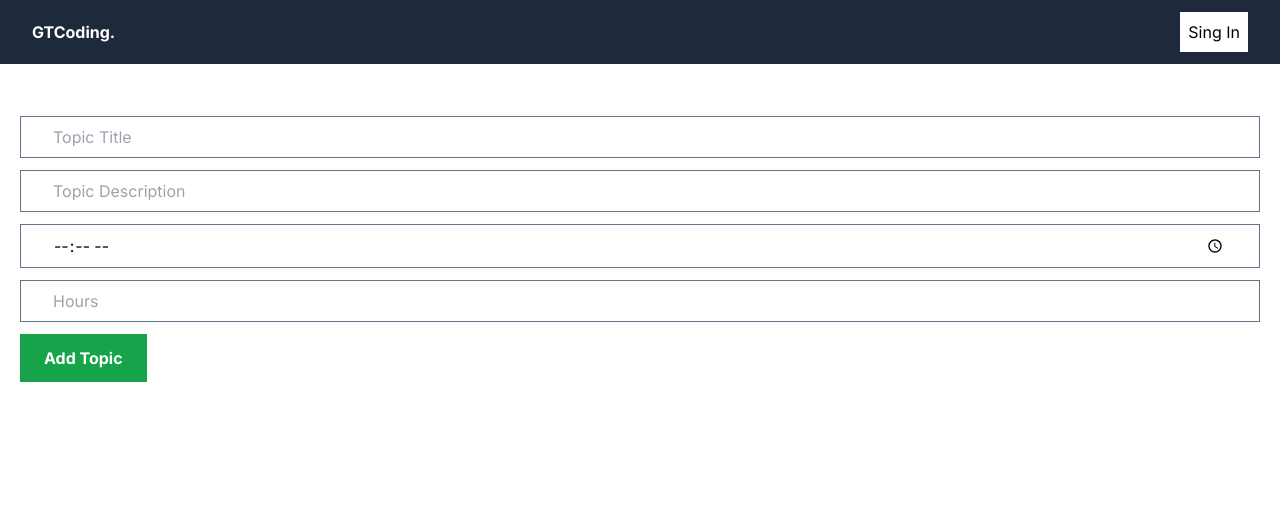
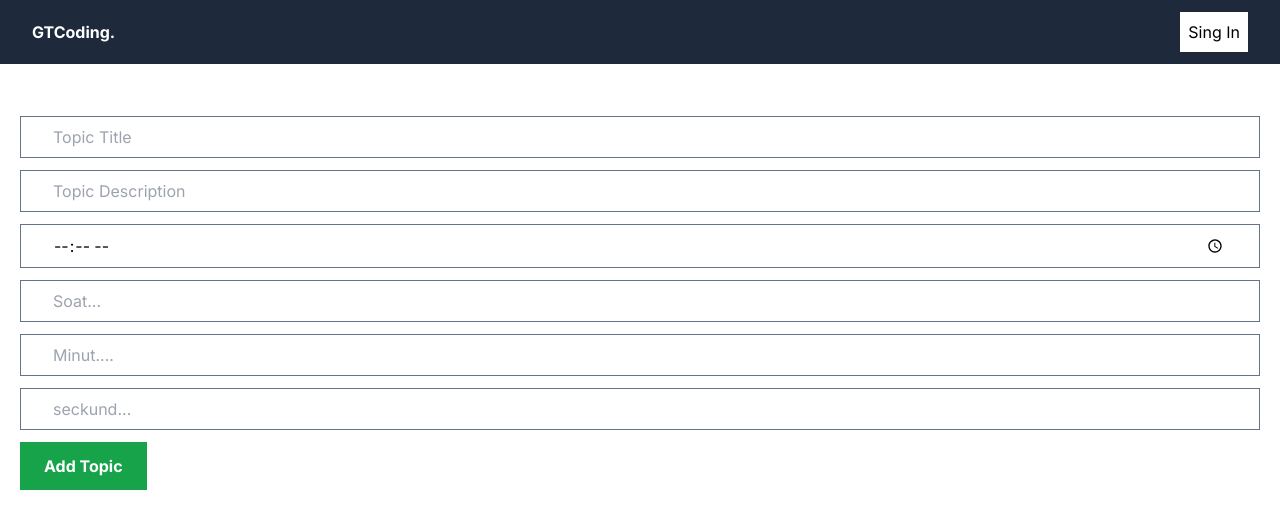
Before and after one commit to Umidjon-developer05/umidjon_portfolio, a Next.js app: page /addTopic in a window 1280 px wide. Shown: the top 528 px of the page. Built offline with nearby package versions, Linux system fonts and the light colour scheme; no server answers.

Commit message:
first commit

```diff
--- a/app/addTopic/page.jsx
+++ b/app/addTopic/page.jsx
@@ -8,7 +8,9 @@ export default function AddTopic() {
   const [title, setTitle] = useState("");
   const [description, setDescription] = useState("");
   const [time, setTime] = useState("");
-  const [hours, setHours] = useState("");
+  const [time1, setTime1] = useState("");
+  const [time2, setTime2] = useState("");
+  const [time3, setTime3] = useState("");
   const { data: session, status } = useSession();
   const router = useRouter();
 
@@ -16,22 +18,18 @@ export default function AddTopic() {
     const handleSubmit = async (e) => {
       e.preventDefault();
 
-      if (!title || !description || !time || !hours) {
-        alert("Title, description, time, and hours are required.");
+      if (!title || !description || !time || !time1 || !time2 || !time3) {
+        alert("Title and description are required.");
         return;
       }
 
       try {
-        const startTime = new Date().toISOString(); // Joriy vaqt
-        const hoursInMilliseconds = parseInt(hours) * 60 * 60 * 1000; // Soatlarni millisekundga aylantiramiz
-        const endTime = new Date(new Date().getTime() + hoursInMilliseconds).toISOString(); // Vaqtiniyamni hisoblash
-
         const res = await fetch("https://todo-list-beta-lovat-20.vercel.app/api/topics", {
           method: "POST",
           headers: {
             "Content-type": "application/json",
           },
-          body: JSON.stringify({ title, description, startTime, endTime , time}), // Vaqtiniyam vaqtini qo'shish
+          body: JSON.stringify({ title, description ,time,time1,time2,time3}),
         });
 
         if (res.ok) {
@@ -42,7 +40,6 @@ export default function AddTopic() {
       } catch (error) {
         console.log(error);
       }
-
     };
 
     return (
@@ -57,24 +54,35 @@ export default function AddTopic() {
 
         <input
           onChange={(e) => setDescription(e.target.value)}
-          value={description}
+          value={time}
           className="border border-slate-500 px-8 py-2"
           type="text"
           placeholder="Topic Description"
         />
         <input type="time"
          onChange={(e) => setTime(e.target.value)}
-         value={time}
+             value={time}
           className="border border-slate-500 px-8 py-2"
           placeholder="Time"
         />
-         <input
-        onChange={(e) => setHours(e.target.value)}
-        value={hours}
-        className="border border-slate-500 px-8 py-2"
-        type="number"
-        placeholder="Hours"
-      />
+        <input type="number"
+         onChange={(e) => setTime1(e.target.value)}
+             value={time}
+          className="border border-slate-500 px-8 py-2"
+          placeholder="Soat..."
+        />
+        <input type="number"
+         onChange={(e) => setTime2(e.target.value)}
+             value={time}
+          className="border border-slate-500 px-8 py-2"
+          placeholder="Minut...."
+        />
+        <input type="number"
+         onChange={(e) => setTime3(e.target.value)}
+             value={time}
+          className="border border-slate-500 px-8 py-2"
+          placeholder="seckund..."
+        />
         <button
           type="submit"
           className="bg-green-600 font-bold text-white py-3 px-6 w-fit"
--- a/app/api/topics/route.js
+++ b/app/api/topics/route.js
@@ -3,9 +3,9 @@ import Topic from "@/models/topic";
 import { NextResponse } from "next/server";
 
 export async function POST(request) {
-  const { title, description ,time,startTime,endTime} = await request.json();
+  const { title, description ,time,time1,time2,time3} = await request.json();
   await connectMongoDB();
-  await Topic.create({ title, description ,time,startTime,endTime});
+  await Topic.create({ title, description ,time,time1,time2,time3});
   return NextResponse.json({ message: "Topic Created" }, { status: 201 });
 }
 
--- a/models/topic.js
+++ b/models/topic.js
@@ -5,8 +5,9 @@ const topicSchema = new Schema(
     title: String,
     description: String,
     time:String,
-    startTime:String,
-    endTime:String
+    time1:String,
+    time2:String,
+    time3:String,
   },
   {
     timestamps: true,
```
